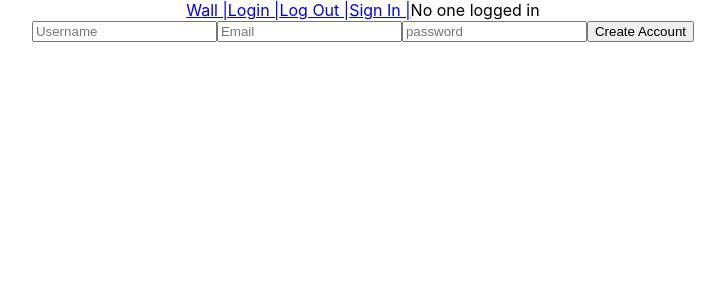
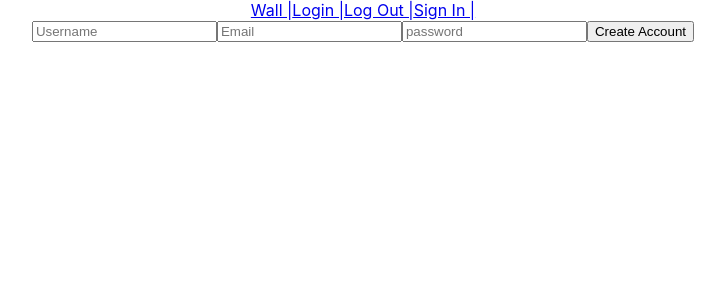
Before and after one commit to etellezp/wall-app-client, a React (Create React App) app: page /register in a window 1280 px wide. Shown: the top 300 px of the page, without its empty margins (277-1002 px from the left). Built offline with nearby package versions, Linux system fonts and the light colour scheme; no server answers.

Commit message:
Added UserCard component, route and link

```diff
--- a/src/App.js
+++ b/src/App.js
@@ -4,6 +4,7 @@ import Login from './Login'
 import Logout from './Logout'
 import MessageForm from './MessageForm'
 import RegistrationForm from './RegistrationForm'
+import UserCard from './UserCard'
 import './App.css'
 import { Switch, Route, NavLink, withRouter } from 'react-router-dom'
 
@@ -222,11 +223,16 @@ class App extends React.Component {
           <NavLink exact to="/login">Login |</NavLink>
           <NavLink exact to="/logout">Log Out |</NavLink>
           <NavLink exact to="/register">Sign In |</NavLink>
-          {this.state.currentUser ? this.state.currentUser.data.attributes.username : "No one logged in"}
+          {!!this.state.currentUser ? <NavLink exact to={`/users/${this.state.currentUser.data.attributes.username}`}>Profile</NavLink> : ""}
         </div>
         <Switch>
           <Route exact path='/'
             render={(props) => <Wall {...props}
+              user={this.state.currentUser}
+            />}
+          />
+          <Route exact path="/users/:username"
+            render={(props) => <UserCard {...props}
               user={this.state.currentUser}
             />}
           />
--- /dev/null
+++ b/src/UserCard.js
@@ -0,0 +1,11 @@
+import React from 'react'
+
+const UserCard = ({ user }) => {
+  return (
+    <div>
+      <h1>Hello {user.data.attributes.username}</h1>
+    </div>
+  )
+}
+
+export default UserCard
```
